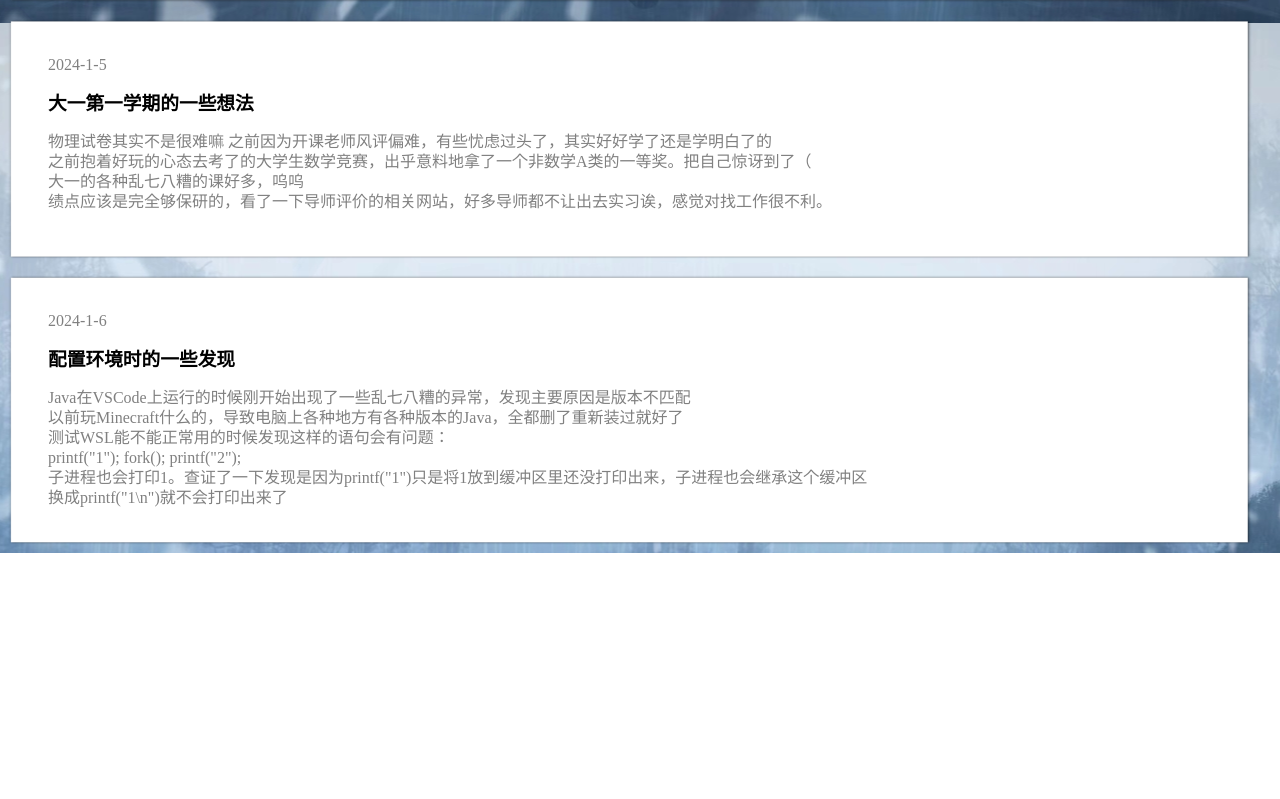
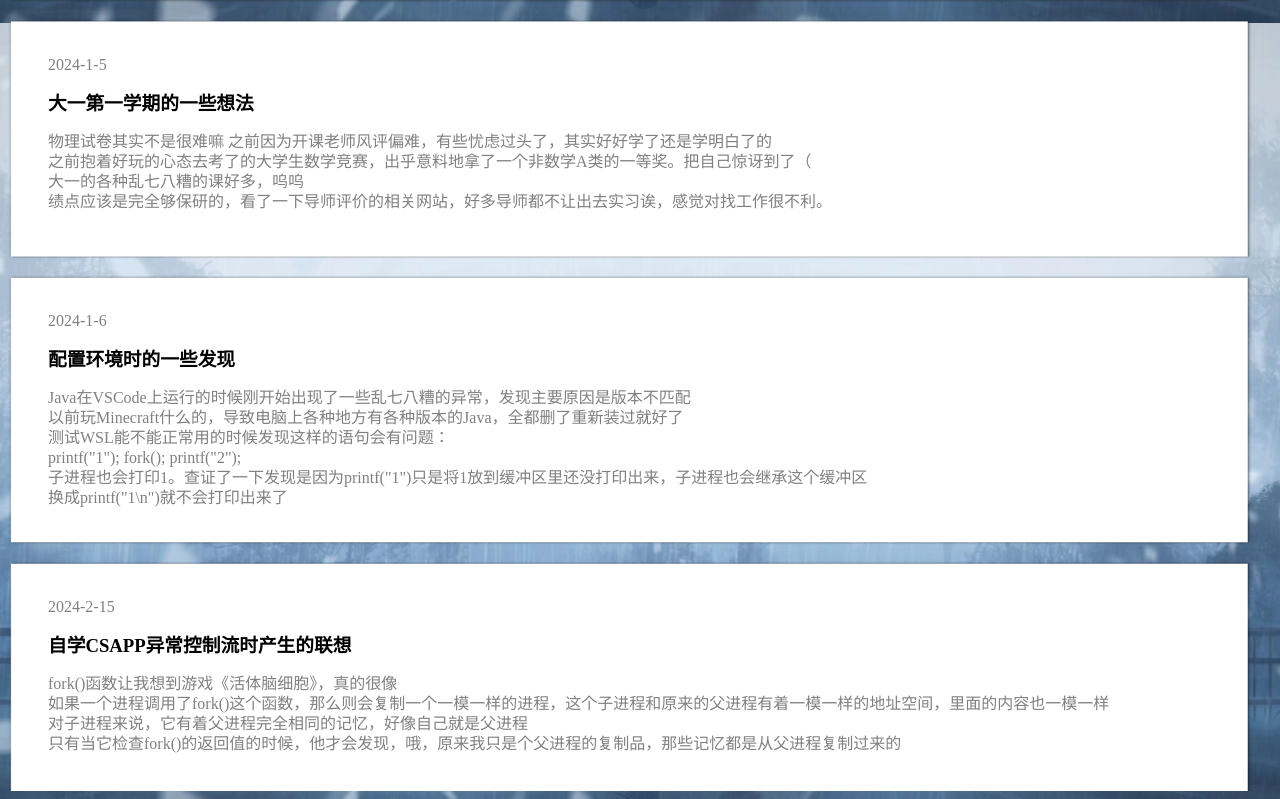
Before and after one commit to smallerstar/smallerstar.github.io, a plain HTML site: page sub-site/mywords.html in a window 1280 px wide. Shown: the part 777-1576 px from the top of the page. Before the commit the page ends 1330 px from the top, so only its background shows below. Drawn offline with Linux system fonts and the light colour scheme; a web font is replaced by a local one.

Commit message:
Add files via upload

```diff
--- a/sub-site/mywords.html
+++ b/sub-site/mywords.html
@@ -64,5 +64,16 @@
             </p>
         </div>
 
+        <div class="mywords" style="height: 230px; background-size: 100% 270px;">
+            <p><br></p>
+            <div id="date-and-context">2024-2-15</div>
+            <h3>自学CSAPP异常控制流时产生的联想</h3>
+            <p id="date-and-context">fork()函数让我想到游戏《活体脑细胞》，真的很像
+                <br>如果一个进程调用了fork()这个函数，那么则会复制一个一模一样的进程，这个子进程和原来的父进程有着一模一样的地址空间，里面的内容也一模一样
+                <br>对子进程来说，它有着父进程完全相同的记忆，好像自己就是父进程
+                <br>只有当它检查fork()的返回值的时候，他才会发现，哦，原来我只是个父进程的复制品，那些记忆都是从父进程复制过来的
+            </p>
+        </div>
+
     </body>
 </html>
```
